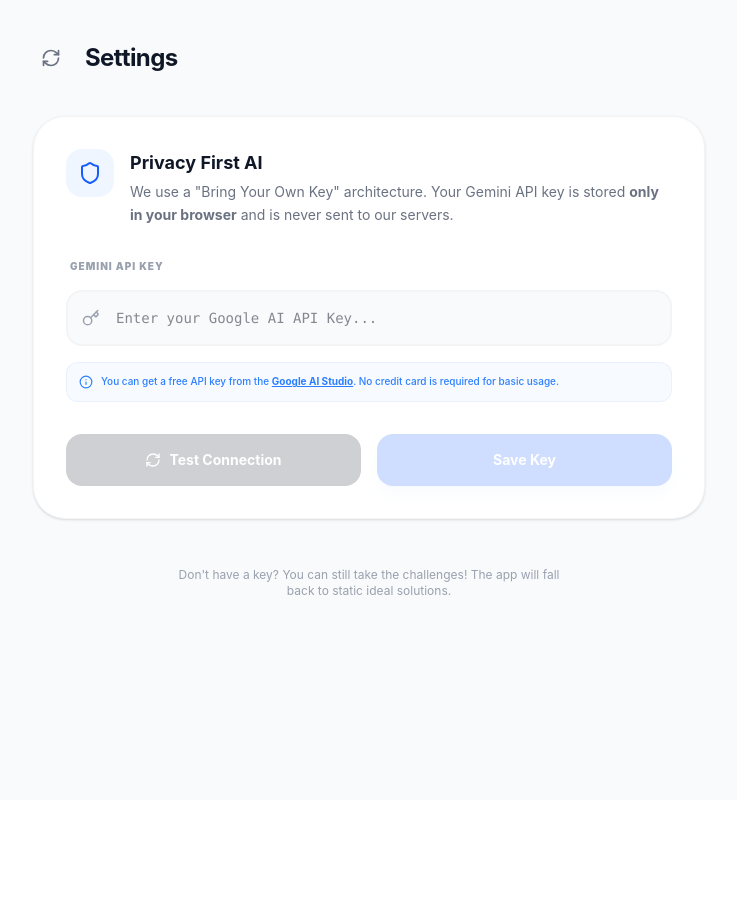
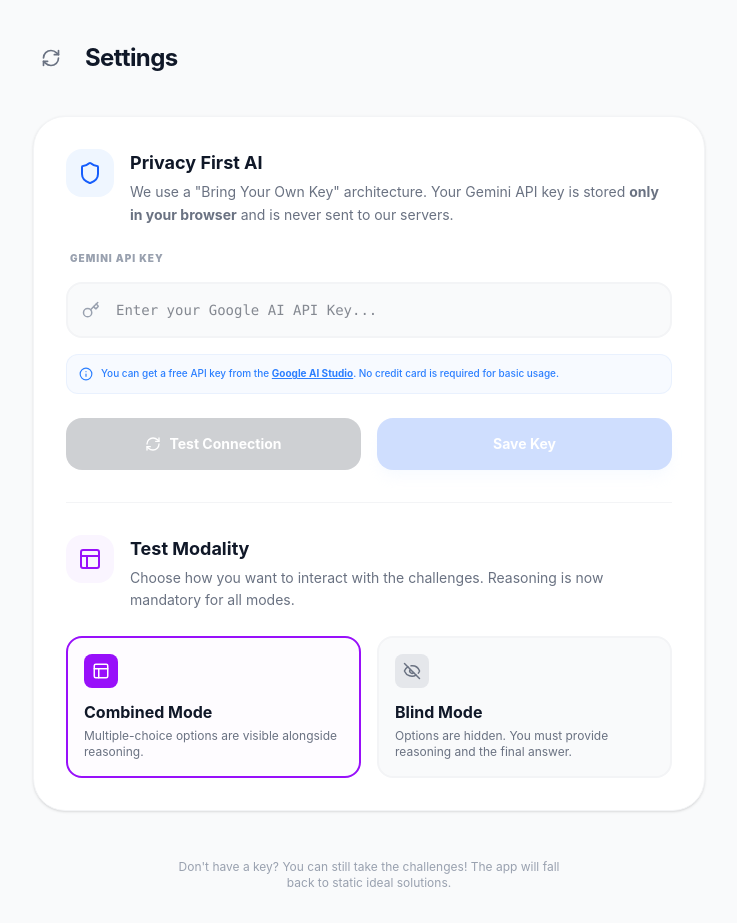
Before and after one commit to dalloro/math-challenges, a React (Vite) app: page /settings in a window 1280 px wide. Shown: the whole page, without its empty margins (271-1008 px from the left). Before the commit the page ends 800 px from the top, so only its background shows below. Built offline with nearby package versions, Linux system fonts and the light colour scheme.

Commit message:
feat(settings): Add modality toggle (Combined vs Blind) to SettingsPage

```diff
--- a/src/pages/SettingsPage.tsx
+++ b/src/pages/SettingsPage.tsx
@@ -1,12 +1,13 @@
 import { useState } from 'react';
 import { useNavigate } from 'react-router-dom';
-import { getApiKey, saveApiKey, deleteApiKey } from '../services/storage';
+import { getApiKey, saveApiKey, deleteApiKey, getTestModality, saveTestModality, TestModality } from '../services/storage';
 import { validateApiKey } from '../services/ai';
-import { Shield, Key, CheckCircle, AlertCircle, Trash2, RefreshCw, Info } from 'lucide-react';
+import { Shield, Key, CheckCircle, AlertCircle, Trash2, RefreshCw, Info, Layout, EyeOff } from 'lucide-react';
 
 export function SettingsPage() {
   const navigate = useNavigate();
   const [apiKey, setApiKey] = useState(getApiKey() || '');
+  const [modality, setModality] = useState<TestModality>(getTestModality());
   const [isValidating, setIsValidating] = useState(false);
   const [status, setStatus] = useState<{ type: 'success' | 'error'; message: string } | null>(null);
 
@@ -21,6 +22,12 @@ export function SettingsPage() {
     deleteApiKey();
     setApiKey('');
     setStatus({ type: 'success', message: 'API Key deleted.' });
+  };
+
+  const handleModalityChange = (newModality: TestModality) => {
+    setModality(newModality);
+    saveTestModality(newModality);
+    setStatus({ type: 'success', message: `Test modality updated to ${newModality} mode.` });
   };
 
   const handleTestConnection = async () => {
@@ -57,6 +64,8 @@ export function SettingsPage() {
 
       <main className="flex-1 max-w-2xl w-full mx-auto py-4">
         <section className="bg-white rounded-[2rem] shadow-sm border border-gray-100 p-8 space-y-8">
+          {/* AI Settings Section */}
+          <div className="space-y-6">
             <div className="flex items-start space-x-4">
               <div className="p-3 bg-blue-50 rounded-2xl text-blue-600">
                 <Shield size={24} />
@@ -130,6 +139,56 @@ export function SettingsPage() {
                 Save Key
               </button>
             </div>
+          </div>
+
+          <hr className="border-gray-100" />
+
+          {/* Test Modality Section */}
+          <div className="space-y-6">
+            <div className="flex items-start space-x-4">
+              <div className="p-3 bg-purple-50 rounded-2xl text-purple-600">
+                <Layout size={24} />
+              </div>
+              <div>
+                <h3 className="text-lg font-bold text-gray-900">Test Modality</h3>
+                <p className="text-sm text-gray-500 mt-1 leading-relaxed">
+                  Choose how you want to interact with the challenges. Reasoning is now mandatory for all modes.
+                </p>
+              </div>
+            </div>
+
+            <div className="grid grid-cols-1 sm:grid-cols-2 gap-4">
+              <button
+                onClick={() => handleModalityChange('combined')}
+                className={`flex flex-col items-start p-4 rounded-2xl border-2 transition-all text-left ${
+                  modality === 'combined'
+                    ? 'border-purple-600 bg-purple-50/30'
+                    : 'border-gray-100 bg-gray-50 hover:border-gray-200'
+                }`}
+              >
+                <div className={`p-2 rounded-lg mb-3 ${modality === 'combined' ? 'bg-purple-600 text-white' : 'bg-gray-200 text-gray-500'}`}>
+                  <Layout size={18} />
+                </div>
+                <span className="font-bold text-gray-900">Combined Mode</span>
+                <span className="text-xs text-gray-500 mt-1">Multiple-choice options are visible alongside reasoning.</span>
+              </button>
+
+              <button
+                onClick={() => handleModalityChange('blind')}
+                className={`flex flex-col items-start p-4 rounded-2xl border-2 transition-all text-left ${
+                  modality === 'blind'
+                    ? 'border-purple-600 bg-purple-50/30'
+                    : 'border-gray-100 bg-gray-50 hover:border-gray-200'
+                }`}
+              >
+                <div className={`p-2 rounded-lg mb-3 ${modality === 'blind' ? 'bg-purple-600 text-white' : 'bg-gray-200 text-gray-500'}`}>
+                  <EyeOff size={18} />
+                </div>
+                <span className="font-bold text-gray-900">Blind Mode</span>
+                <span className="text-xs text-gray-500 mt-1">Options are hidden. You must provide reasoning and the final answer.</span>
+              </button>
+            </div>
+          </div>
 
           {status && (
             <div className={`p-4 rounded-2xl flex items-start space-x-3 animate-in fade-in slide-in-from-top-2 duration-300 ${
```
Also changed, not shown: 1 other file (tests, documents, lock files or other folders). Lines whose indentation alone changed are shown as unchanged.
